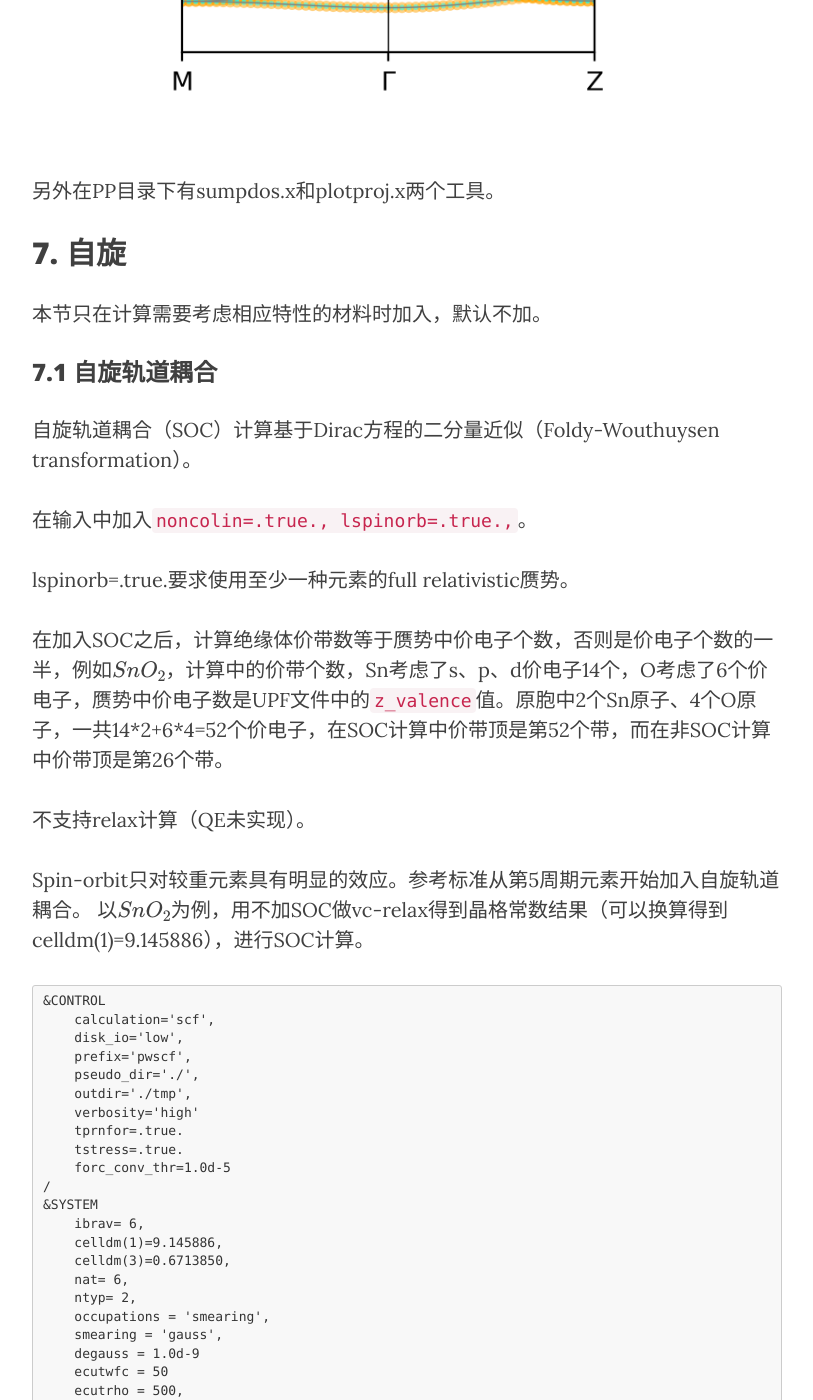
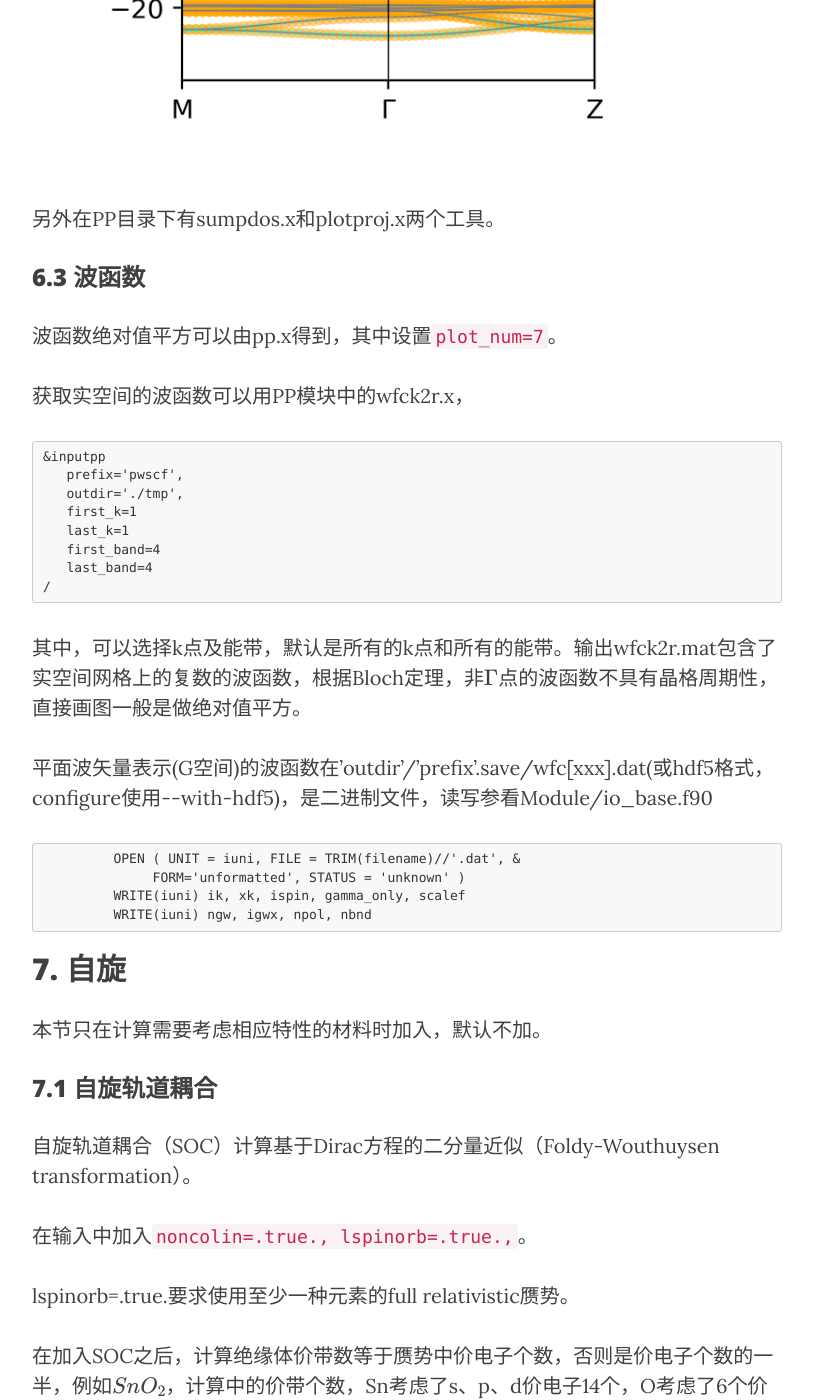
Before and after one commit to yyyu200/DFTbook, a Jekyll site: the page built from _posts/2019-04-01-HandsOn.md, in a window 1280 px wide and 1400 px high, scrolled down 56439 px. Shown: the whole window, without its empty margins (233-1046 px from the left). Built offline with Jekyll 4.4.1, drawn with Linux system fonts in a browser that asks for light colours; nearby versions of some CDN libraries; formulas are drawn with MathJax 3; comment, search, counter and statistics services are not loaded; some of the changed text lies outside the part shown.

Commit message:
modify at 20200916-17:05:14-di

````diff
--- a/_config.yml
+++ b/_config.yml
@@ -1,13 +1,13 @@
 # Site settings
 title: DFTbook
 description: "An introdution to first-principles calculation."
-url: "https://yyyu200.github.io"
+url: "http://densityflow.com:8000"
 
 
 
 
 # Secondary Parameters
-baseurl: "/DFTbook"
+baseurl: ""
 header-img: img/home-bg.jpg
 headercolor: "#FFFFFF"
 #logo: /DFTbook/img/logos/Project-Pages-New-Logo-Inverted.png
@@ -45,7 +45,7 @@ defaults:
 # Prose Settings
 prose:
   ignore: ['feed.xml', '/stl', '/ply', '/js', '/plugin', '/lib', '/projectors', '_layouts', '/_includes', 'Gruntfile.js', 'package.json', 'proselinks.jsonp', 'ppanchor.matin', '.gitignore', '/search', '/css', '/img', 'favicon.png','_data/*.json','LICENSES.md','README.md','colorscheme.scss','members.html','mentions.html','index.html']
-  siteurl: 'https://yyyu200.github.io/DFTbook/'
+  siteurl: 'http://densityflow.com:8000'
   ispp: true
   media: 'img'
   metadata:
@@ -110,7 +110,7 @@ prose:
       - name: "horizontal"
         field:
           element: "hidden"
-          value: </section></section><section markdown="1" data-background="https://yyyu200.github.io/DFTbook/img/slidebackground.png"><section markdown="1">
+          value: </section></section><section markdown="1" data-background="http://densityflow.com:8000/DFTbook/img/slidebackground.png"><section markdown="1">
       - name: "vertical"
         field:
           element: "hidden"
@@ -118,7 +118,7 @@ prose:
       - name: "slideinit"
         field:
           element: "hidden"
-          value: <section markdown="1" data-background="https://yyyu200.github.io/DFTbook/img/slidebackground.png"><section markdown="1">
+          value: <section markdown="1" data-background="http://densityflow.com:8000/DFTbook/img/slidebackground.png"><section markdown="1">
       - name: "theme"
         field:
           element: "select"
--- a/_posts/2019-04-01-HandsOn.md
+++ b/_posts/2019-04-01-HandsOn.md
@@ -1082,6 +1082,7 @@ fildyn是输出动力学矩阵文件，共有（q点数+1）个，后缀为0的
 ```
 
 ### 4.2 声子色散计算
+
 首先，用ph.x在q点网格上通过DFPT计算动力学矩阵，输入ph.inp如下（需要在scf计算之后运行，如果接在vc-relax之后运行ph.x，运行q2r.x时会出错），运行```ph.x < ph.inp > ph.out```：
 
 ```
@@ -1607,7 +1609,7 @@ set xtics ("L"  0.00000,"{/Symbol G}"  1.24296,"X"  2.67820,"K"  3.18564,"{/Symb
 
 ## 6. 波函数投影
 
-QE计算的波函数是以平面波基组表示的，而原子轨道有更好的直观性和可解释性，是分析能带不可或缺的手段，可以将各个k点的各个能级的波函数，投影到以各个原子坐标为中心的s、p、d、f等球谐函数上（以及非共线和磁性计算中的自旋），即为（local）projected density of states，用projwfc.x模块计算，下面以$SnO_{2}$(rutile)的投影态密度为例。
+QE计算的波函数是以平面波基组表示的，而原子轨道有更好的直观性和可解释性，是分析能带不可或缺的手段，可以将各个k点的各个能级的波函数，投影到以各个原子坐标为中心的s、p、d、f等球谐函数上（以及非共线和磁性计算中的自旋），即为（local）projected density of states，用projwfc.x模块计算，下面以$SnO_{2}$(rutile)的投影态密度为例。投影计算前可以检查一下赝势文件中PSWFC部分内容非空，否则无法使用projwfc.x模块。
 
 ### 6.1 投影态密度
 
@@ -1918,6 +1920,33 @@ plt.savefig('pjband.png',dpi=400)
 </p>
 
 另外在PP目录下有sumpdos.x和plotproj.x两个工具。
+
+### 6.3 波函数
+
+波函数绝对值平方可以由pp.x得到，其中设置`plot_num=7`。
+
+获取实空间的波函数可以用PP模块中的wfck2r.x，
+
+```
+&inputpp
+   prefix='pwscf',
+   outdir='./tmp',
+   first_k=1
+   last_k=1
+   first_band=4
+   last_band=4
+/
+```
+
+其中，可以选择k点及能带，默认是所有的k点和所有的能带。输出wfck2r.mat包含了实空间网格上的复数的波函数，根据Bloch定理，非$\Gamma$点的波函数不具有晶格周期性，直接画图一般是做绝对值平方。
+
+平面波矢量表示(G空间)的波函数在'outdir'/'prefix'.save/wfc[xxx].dat(或hdf5格式，configure使用\-\-with-hdf5)，是二进制文件，读写参看Module/io_base.f90
+```
+         OPEN ( UNIT = iuni, FILE = TRIM(filename)//'.dat', &
+              FORM='unformatted', STATUS = 'unknown' )
+         WRITE(iuni) ik, xk, ispin, gamma_only, scalef
+         WRITE(iuni) ngw, igwx, npol, nbnd
+```
 
 ## 7. 自旋
 
````
Also changed, not shown: other parts of _posts/2019-04-01-HandsOn.md (+3 -2 lines).
